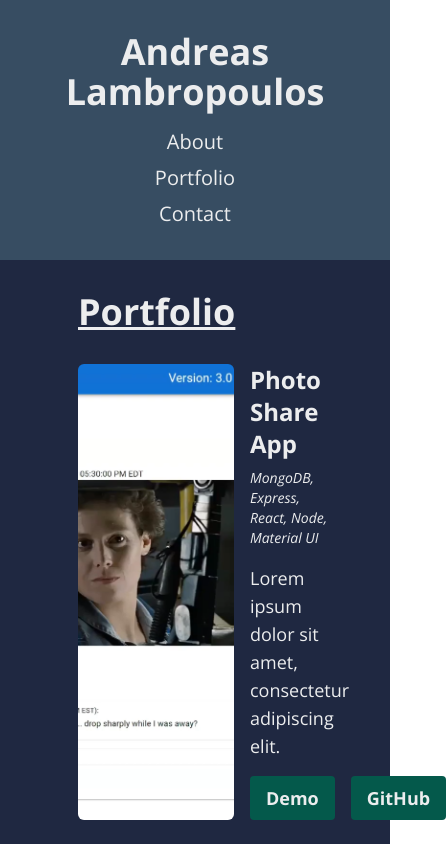
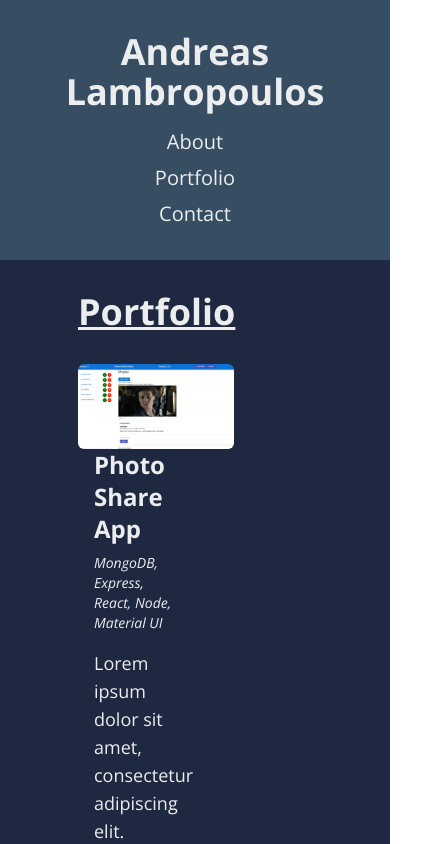
Before and after one commit to andlamb2002/portfolio, a React (Vite) app: page /portfolio in a window 390 px wide. Shown: the top 844 px of the page, 446 px wide, since content can reach past the window. Built offline with nearby package versions, Linux system fonts and the light colour scheme.

Commit message:
Slight responsive about project change

```diff
--- a/src/Components/ProjectCard.jsx
+++ b/src/Components/ProjectCard.jsx
@@ -2,7 +2,7 @@ import PropTypes from "prop-types";
 
 function ProjectCard({ title, techStack, description, img, demoLink, githubLink }) {
     return (
-        <div className="flex w-full">
+        <div className="flex flex-col md:flex-row w-full">
             <img
                 src={img}
                 alt={title}
--- a/src/Pages/About.jsx
+++ b/src/Pages/About.jsx
@@ -5,7 +5,7 @@ function About() {
 
     return (
         <div className="mx-auto py-8">
-            <h2 className="text-4xl font-bold underline">About Me</h2>
+            <h2 className="text-4xl font-bold underline text-center md:text-left">About Me</h2>
             <div className="flex flex-col gap-y-8 mt-8">
                 {aboutSections.map((section, index) => (
                     <AboutSection key={index} img={section.img} text={section.text} />
```
